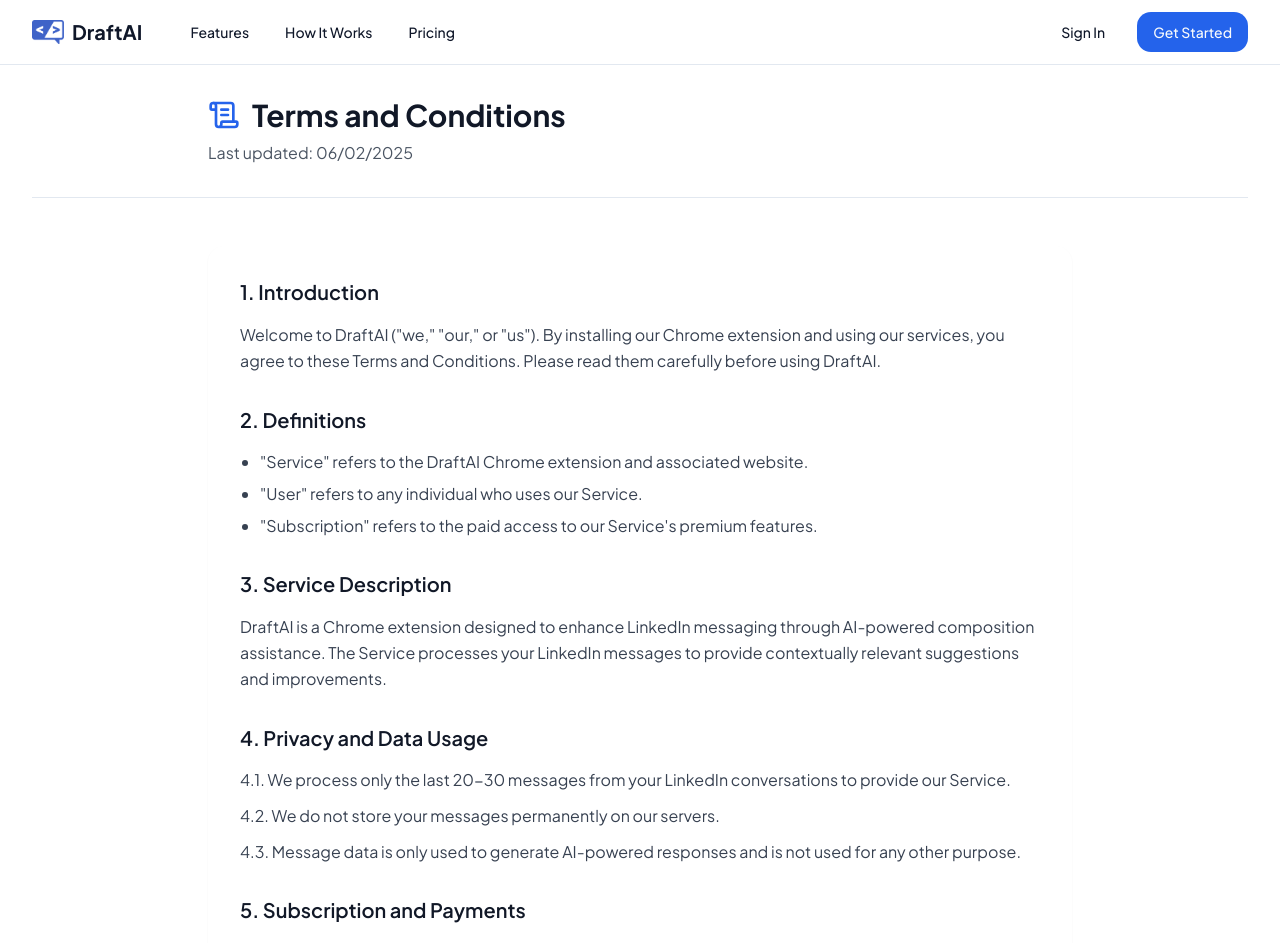
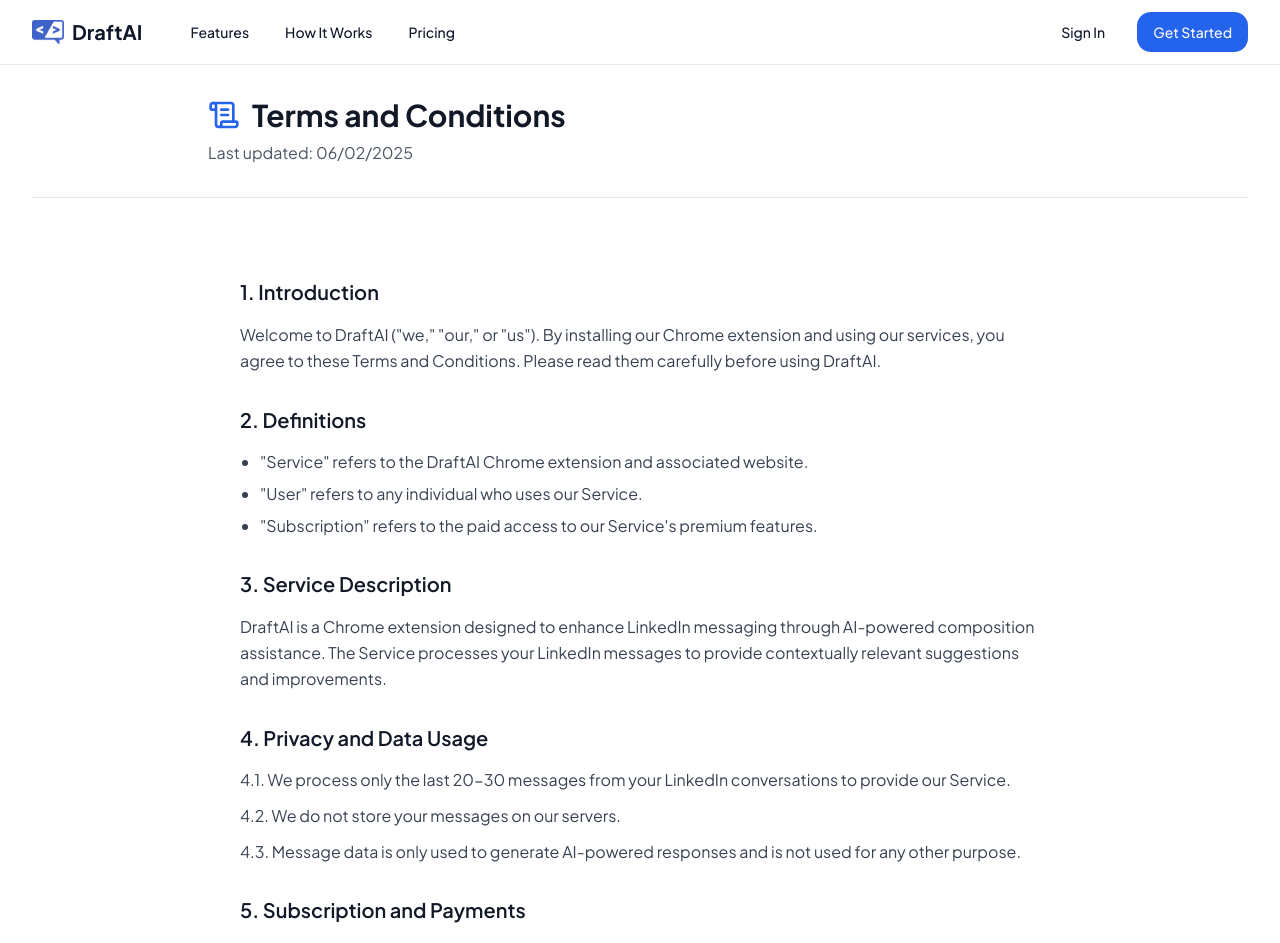
Before and after one commit to shraey96/li-messenger-landing-page, a Next.js app: page /terms in a window 1280 px wide. Shown: the top 943 px of the page. Built offline with nearby package versions, Linux system fonts and the light colour scheme.

Commit message:
minor fix

```diff
--- a/app/sections/HowItWorks.tsx
+++ b/app/sections/HowItWorks.tsx
@@ -98,14 +98,6 @@
                     />
                   </div>
                 </div>
-
-                {/* Connection Line - Only visible on larger screens */}
-                {index < steps.length - 1 && (
-                  <div className="hidden lg:block absolute -right-8 top-1/2 transform -translate-y-1/2 w-16">
-                    <div className="border-t-2 border-dashed border-blue-500/20 w-full" />
-                    <div className="absolute right-0 top-1/2 transform translate-x-1/2 -translate-y-1/2 w-3 h-3 rounded-full bg-blue-500/20" />
-                  </div>
-                )}
               </Card>
             </motion.div>
           ))}
--- a/app/terms/page.tsx
+++ b/app/terms/page.tsx
@@ -72,9 +72,7 @@
                 4.1. We process only the last 20-30 messages from your LinkedIn
                 conversations to provide our Service.
               </p>
-              <p>
-                4.2. We do not store your messages permanently on our servers.
-              </p>
+              <p>4.2. We do not store your messages on our servers.</p>
               <p>
                 4.3. Message data is only used to generate AI-powered responses
                 and is not used for any other purpose.
```
